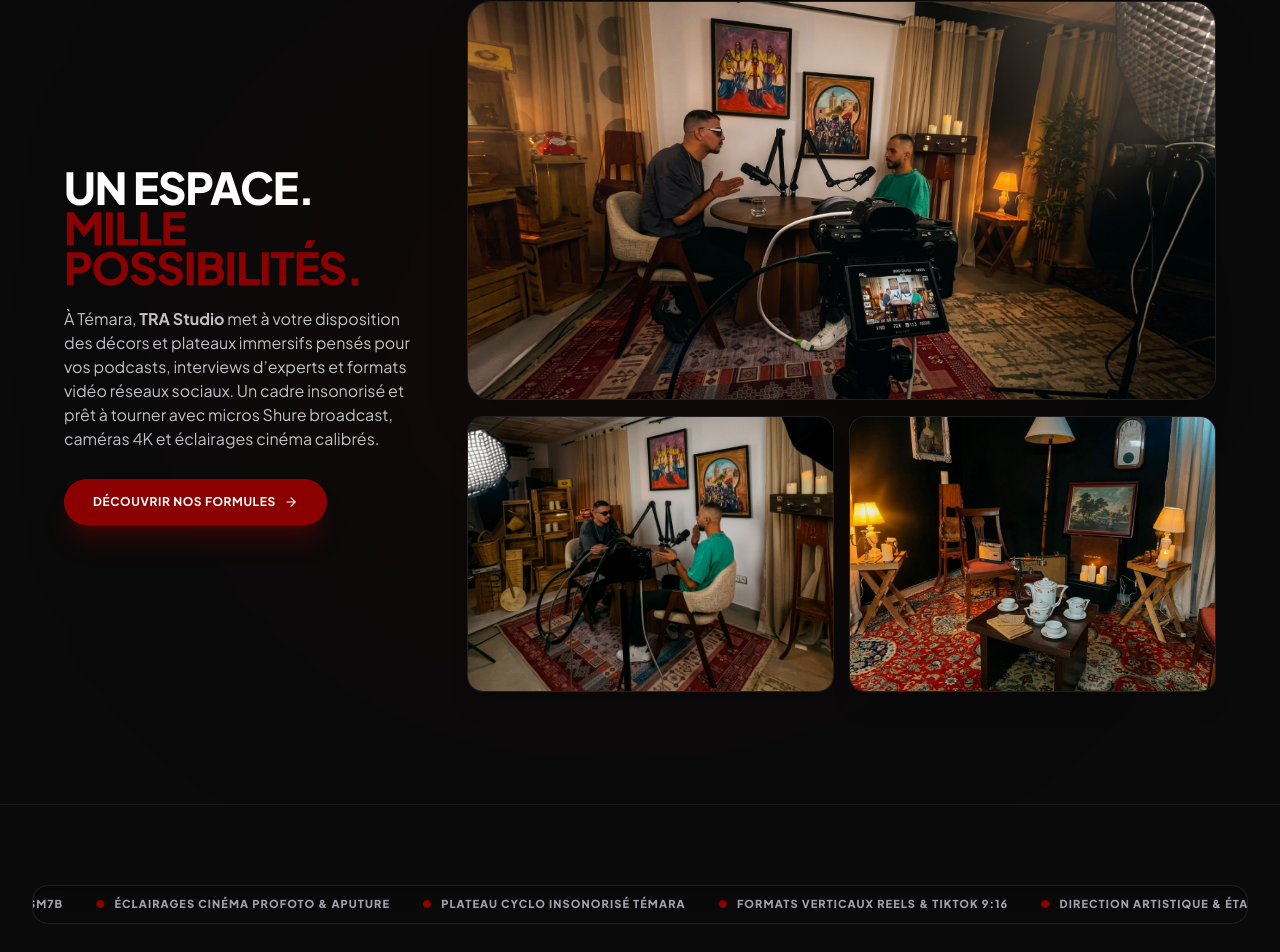
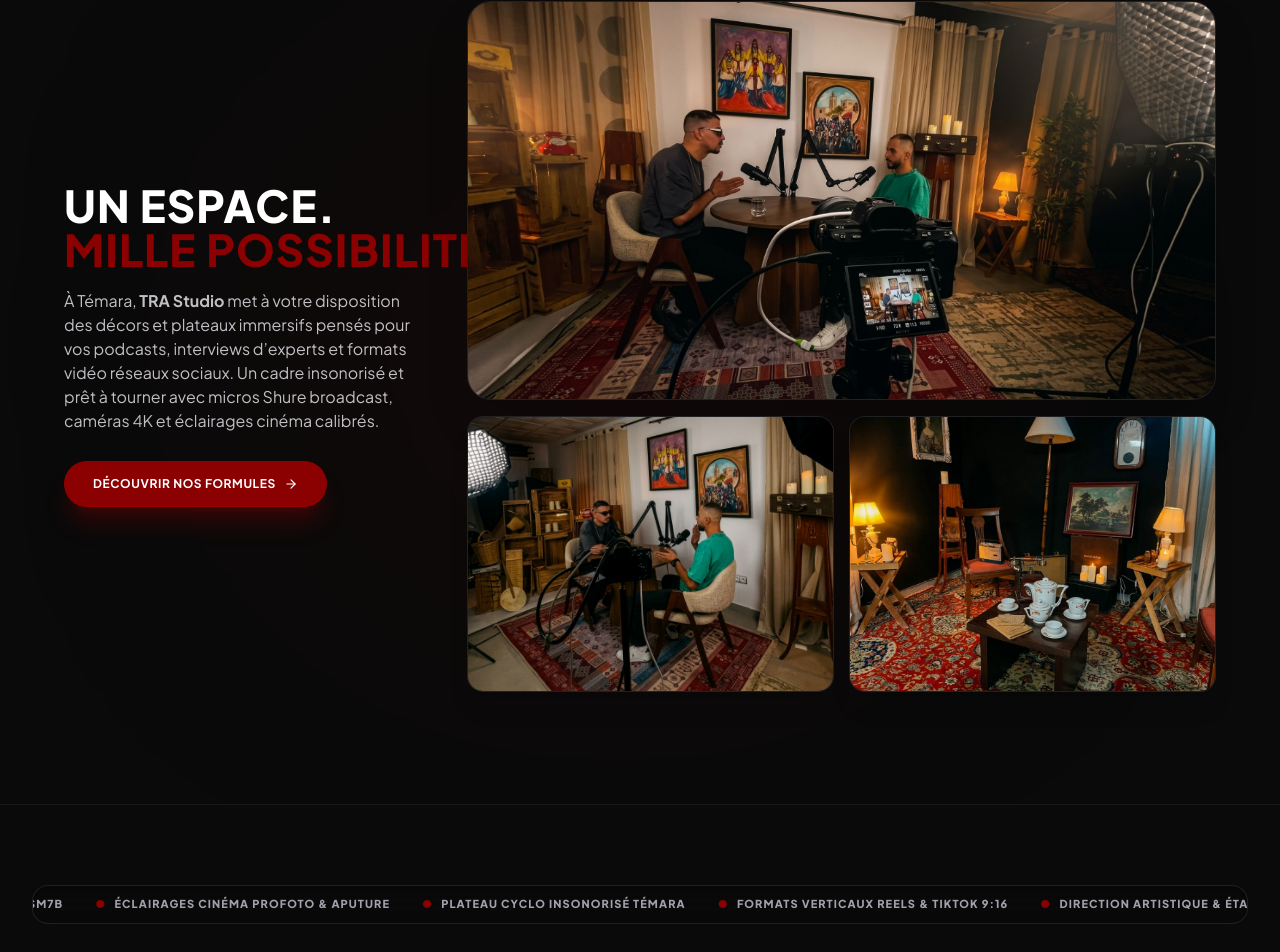
Before and after one commit to ntajemouti/TRA--STUDIO, a React (Vite) app: page / in a window 1280 px wide. Shown: the part 912-1864 px from the top of the page. Built offline with nearby package versions, Linux system fonts and the light colour scheme.

Commit message:
fix(spaces): ensure explicit comfortable space between Mille and possibilités in headline

```diff
--- a/src/components/showcase/StudioSpacesSection.tsx
+++ b/src/components/showcase/StudioSpacesSection.tsx
@@ -42,10 +42,11 @@ export const StudioSpacesSection: React.FC<StudioSpacesSectionProps> = ({
 
             {/* 1. Headline (Single Line, High-impact Editorial Typography) */}
             <ScrollReveal animation="fade-up" delay={60} duration={650}>
-              <h2 className="text-2xl sm:text-3xl md:text-4xl lg:text-[2.4rem] xl:text-[2.75rem] font-black uppercase tracking-tight text-white leading-tight">
-                Un espace.{' '}
-                <span className="text-studio-red">
-                  Mille possibilités.
+              <h2 className="text-2xl sm:text-3xl md:text-4xl lg:text-[2.4rem] xl:text-[2.75rem] font-black uppercase tracking-wide text-white leading-tight flex flex-wrap items-center gap-x-3 gap-y-1">
+                <span>Un espace.</span>
+                <span className="text-studio-red inline-flex items-center gap-x-2.5">
+                  <span>Mille</span>
+                  <span>possibilités.</span>
                 </span>
               </h2>
             </ScrollReveal>
```
